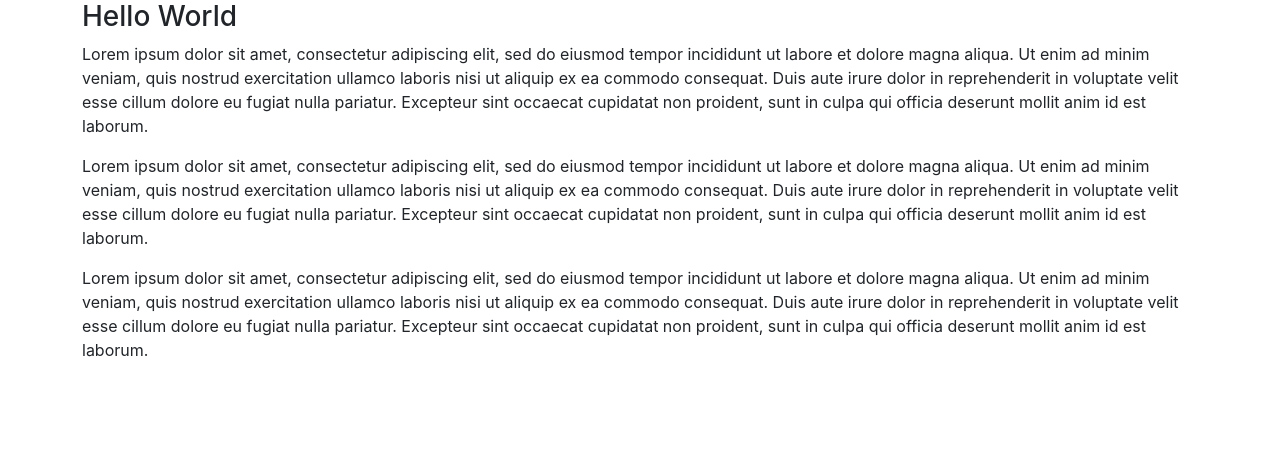
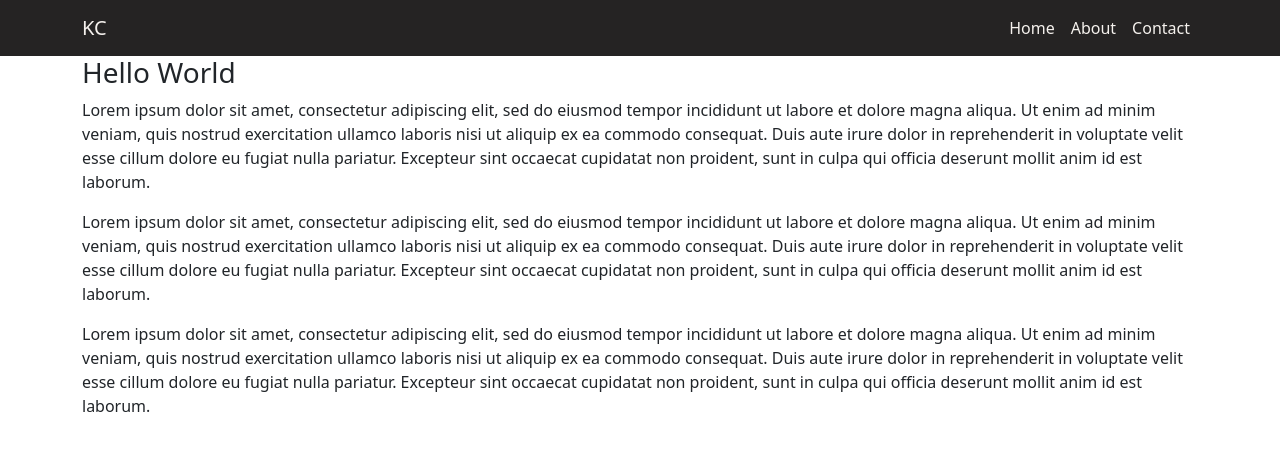
Before and after one commit to KKWChao/MyPortfolio, a React (Create React App) app: page / in a window 1280 px wide. Shown: the top 450 px of the page. Built offline with nearby package versions, Linux system fonts and the light colour scheme.

Commit message:
added nav bar

```diff
--- a/package.json
+++ b/package.json
@@ -6,12 +6,15 @@
     "@testing-library/jest-dom": "^5.16.4",
     "@testing-library/react": "^13.3.0",
     "@testing-library/user-event": "^13.5.0",
-    "bootstrap": "^5.1.3",
+    "autoprefixer": "10.4.5",
+    "bootstrap": "^5.2.0-beta1",
     "react": "^18.2.0",
     "react-bootstrap": "^2.4.0",
     "react-dom": "^18.2.0",
     "react-router-dom": "^6.3.0",
     "react-scripts": "5.0.1",
+    "reactstrap": "^9.1.1",
+    "styled-components": "^5.3.5",
     "web-vitals": "^2.1.4"
   },
   "scripts": {
--- a/public/index.html
+++ b/public/index.html
@@ -16,6 +16,7 @@
     -->
     <link rel="manifest" href="%PUBLIC_URL%/manifest.json" />
     <link rel="stylesheet" href="https://cdn.jsdelivr.net/npm/bootstrap@5.1.3/dist/css/bootstrap.min.css" integrity="sha384-1BmE4kWBq78iYhFldvKuhfTAU6auU8tT94WrHftjDbrCEXSU1oBoqyl2QvZ6jIW3" crossorigin="anonymous" />
+
     <!--
       Notice the use of %PUBLIC_URL% in the tags above.
       It will be replaced with the URL of the `public` folder during the build.
--- a/src/App.js
+++ b/src/App.js
@@ -1,21 +1,27 @@
-import React from 'react'
-import { BrowserRouter as Router, Route, Routes } from 'react-router-dom';
+import React from "react";
+import { BrowserRouter as Router, Route, Routes } from "react-router-dom";
 
-import { Home } from './Home'
-import { About } from './About'
-import { Contact } from './Contact'
-import { NoMatch } from './NoMatch'
-import { Layout } from './components/Layout/index.js'
+import Navigation from './components/Nav/index'
+import { Home } from "./Home";
+import { About } from "./About";
+import { Projects } from "./Projects";
+import { Contact } from "./Contact";
+import { NoMatch } from "./NoMatch";
+import { Layout } from "./components/Layout/index.js";
+
 
 function App() {
   return (
     <React.Fragment>
+      <Navigation />
       <Layout>
         <Router>
           <Routes>
             <Route exact path="/" element={<Home />} />
 
             <Route path="/about" element={<About />} />
+
+            <Route path="/projects" element={<Projects />} />
 
             <Route path="/contact" element={<Contact />} />
 
--- /dev/null
+++ b/src/Projects.js
@@ -0,0 +1,13 @@
+import React from "react";
+
+export const Projects = () => (
+  <div>
+    <h3>Projects</h3>
+    <ul>
+      <li>a</li>
+      <li>b</li>
+      <li>c</li>
+      <li>d</li>
+    </ul>
+  </div>
+)
--- a/src/components/Nav/index.js
+++ b/src/components/Nav/index.js
@@ -1,2 +1,27 @@
 import React from "react";
-import { Nav, NavBar } from 'react-bootstrap'
+import { Nav, Navbar } from "react-bootstrap";
+import Container from 'react-bootstrap/Container';
+
+// export const Navigation = () => {
+
+// };
+
+function Navigation() {
+  return (
+    <Navbar className="nav-background" expand="lg">
+      <Container>
+        <Navbar.Brand className="nav-text" href="/">KC</Navbar.Brand>
+        <Navbar.Toggle aria-controls="basic-navbar-nav" />
+        <Navbar.Collapse id="basic-navbar-nav">
+          <Nav className="ms-auto">
+            <Nav.Link className="nav-text" href="/">Home</Nav.Link>
+            <Nav.Link className="nav-text" href="/about">About</Nav.Link>
+            <Nav.Link className="nav-text" href="/contact">Contact</Nav.Link>
+          </Nav>
+        </Navbar.Collapse>
+      </Container>
+    </Navbar>
+  );
+}
+
+export default Navigation;
--- a/src/index.css
+++ b/src/index.css
@@ -5,9 +5,30 @@ body {
     sans-serif;
   -webkit-font-smoothing: antialiased;
   -moz-osx-font-smoothing: grayscale;
+  background-color: var(--color5);
 }
 
 code {
   font-family: source-code-pro, Menlo, Monaco, Consolas, 'Courier New',
     monospace;
 }
+
+:root {
+  --color1: #252323;
+  --color2: #70798C;
+  --color3: #F5F1ED;
+  --color4: #DAD2BC;
+  --color5: #A99985;
+}
+
+.nav-background {
+  background-color: var(--color1);
+}
+
+.nav-text {
+  color: var(--color3) !important;
+}
+
+.body-background {
+  background-color: var(--color5);
+}
--- a/src/index.js
+++ b/src/index.js
@@ -3,6 +3,7 @@ import ReactDOM from 'react-dom/client';
 import './index.css';
 import App from './App';
 import reportWebVitals from './reportWebVitals';
+import 'bootstrap/dist/css/bootstrap.min.css'
 
 const root = ReactDOM.createRoot(document.getElementById('root'));
 root.render(
```
Also changed, not shown: 2 other files (tests, documents, lock files or other folders).
